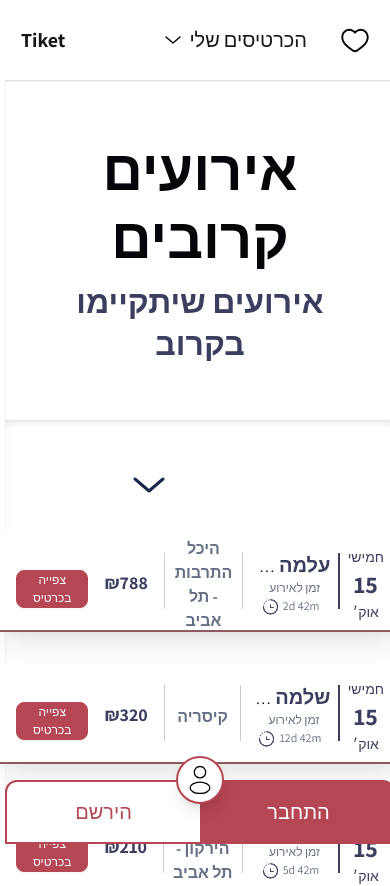
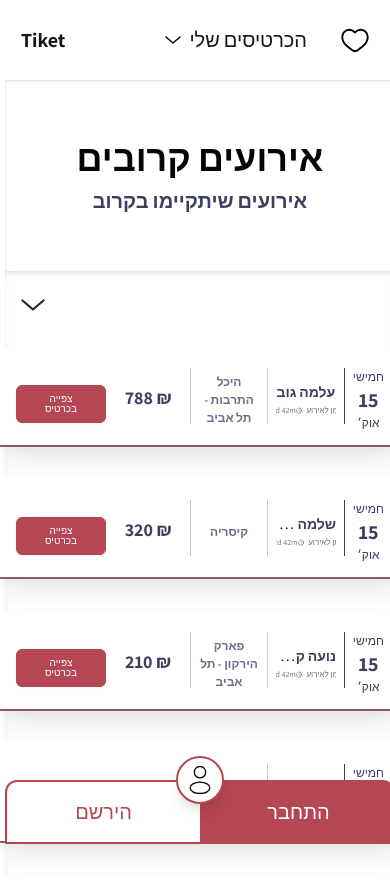
Before and after one commit to tiketuser/Tiket, a Next.js app: page /MyTickets in a window 390 px wide. Shown: the top 886 px of the page. Built offline with nearby package versions, Linux system fonts and the light colour scheme.

Commit message:
finished responsiveness for my-tickets and my-listings

```diff
--- a/app/MyTickets/page.tsx
+++ b/app/MyTickets/page.tsx
@@ -57,14 +57,20 @@ const MyTickets = ({ params }: Props) => {
   return (
     <div>
       <NavBar />
-      <TitleSubtitle title="אירועים קרובים" subtitle="אירועים שיתקיימו בקרוב" />
+      <div className="w-full">
+        <TitleSubtitle
+          title="אירועים קרובים"
+          subtitle="אירועים שיתקיימו בקרוב"
+        />
 
-      <div className="pt-14 pr-32 pb-14 pl-32 gap-8 shadow-small-inner">
+        <div className="pt-5 md:pt-14 px-4 md:px-8 lg:px-32 pb-5 md:pb-14 gap-4 md:gap-8 shadow-small-inner w-full">
           <Image
             src={ArrowIcon}
-          alt="Arrow icon"
+            alt="Arrow Icon"
+            width={32}
+            height={18}
             onClick={toggleUpcomingCardsVisibility}
-          className={`h-[18px] w-[32px] float-end cursor-pointer transition-transform duration-700 ${
+            className={`w-6 h-7 md:w-8 md:h-5  float-end cursor-pointer transition-transform duration-700 ${
               showUpcoming ? "rotate-0" : "rotate-180"
             }`}
           />
@@ -83,7 +89,6 @@ const MyTickets = ({ params }: Props) => {
                       title={card.title}
                       price={card.price}
                       timeLeft={card.timeLeft}
-                    seatLocation=""
                       buttonAction="צפייה בכרטיס"
                     />
                   </div>
@@ -91,13 +96,16 @@ const MyTickets = ({ params }: Props) => {
               ))}
           </div>
         </div>
+
         <TitleSubtitle title="היסטוריית רכישות" subtitle="אירועים שהסתיימו" />
-      <div className="pt-14 pr-32 pb-14 pl-32 gap-8 shadow-small-inner">
+        <div className="pt-5 md:pt-14 px-4 md:px-8 lg:px-32 pb-5 md:pb-14 gap-4 md:gap-8 shadow-small-inner">
           <Image
             src={ArrowIcon}
-          alt="Arrow icon"
+            alt="Arrow Icon"
+            width={32}
+            height={18}
             onClick={togglePurchasesCardsVisibility}
-          className={`h-[18px] w-[32px] float-end cursor-pointer transition-transform duration-700 ${
+            className={`w-6 h-7 md:w-8 md:h-5 float-end cursor-pointer transition-transform duration-700 ${
               showPurchases ? "rotate-0" : "rotate-180"
             }`}
           />
@@ -123,6 +131,7 @@ const MyTickets = ({ params }: Props) => {
               ))}
           </div>
         </div>
+      </div>
       <Footer />
     </div>
   );
--- a/app/components/SingleCard/SingleCard.tsx
+++ b/app/components/SingleCard/SingleCard.tsx
@@ -15,7 +15,7 @@ interface SingleCardProps {
   price: number;
   soldOut?: boolean;
   tag?: string;
-  seatLocation: string;
+  seatLocation?: string;
   ticketsLeft?: number;
   timeLeft?: string;
   buttonAction: string;
@@ -39,56 +39,55 @@ const SingleCard: React.FC<SingleCardProps> = ({
     <div className="flex items-center justify-between sm:border-b-4 border-b-2 border-highlight sm:pt-4 sm:pr-12 sm:pb-4 sm:pl-8 sm:gap-14 xs:pt-2 xs:pr-4 xs:pb-2 xs:pl-4 pt-2 pr-1 pb-2 pl-1 gap-2 shadow-large w-[300px] xs:w-[400px] sm:w-auto sm:h-[128px] xs:h-[100px] h-[85px] bg-white select-none transition-transform duration-700  hover:scale-[1.01] cursor-pointer">
       {/* Date Section */}
       <div className="flex flex-col items-center">
-        <span className="sm:text-text-large xs:text-text-small text-text-extra-small sm:leading-[30px] mt-2 font-normal text-strongText">
+        <span className="sm:text-text-large xs:text-text-extra-small text-[10px] sm:leading-[30px] mt-2 font-normal text-strongText">
           חמישי
         </span>
-        <span className="sm:text-heading-3-desktop xs:text-heading-5-desktop text-heading-6-mobile  font-bold text-strongText sm:leading-[40px]">
+        <span className="sm:text-heading-3-desktop xs:text-heading-6-desktop text-text-regular  font-bold text-strongText sm:leading-[40px]">
           15
         </span>
-        <span className="sm:text-text-large xs:text-text-small text-text-extra-small sm:leading-[30px]  font-normal text-strongText">
+        <span className="sm:text-text-large xs:text-text-extra-small text-[10px] sm:leading-[30px]  font-normal text-strongText">
           אוק׳
         </span>
       </div>
       {/* Divider */}
       <div className="sm:w-[3px] sm:h-24 w-[2px] h-[56px] bg-strongText"></div>
       {/* Event Title Section */}
-      <div className="text-center mt-1 whitespace-nowrap truncate sm:max-w-[250px] xs:max-w-[90px] max-w-[60px]">
-        <div className="flex items-center justify-center sm:w-[250px] w-[90px]">
-          {tag && (
-            <span className="flex justify-center items-center bg-highlight mt-2 w-14 h-6 text-white text-text-extra-small leading-[18px] font-semibold text-center">
+      <div className="text-center mt-1 whitespace-nowrap truncate sm:max-w-[250px] xs:max-w-[200px] max-w-[200px] sm:w-[300px] xs:w-[150px] w-[180px]">
+        {tag && (
+          <div className="flex items-center justify-center sm:w-[250px] xs:w-[60px] w-[50px]">
+            <span className="flex justify-center items-center bg-highlight mt-2 sm:w-14 sm:h-6 xs:w-12 w-10 text-white sm:text-text-extra-small xs:text-[10px] text-[8px] leading-[18px] font-semibold text-center">
               {tag}
             </span>
-          )}
-        </div>
-        <span className="sm:text-heading-3-desktop xs:text-heading-6-desktop text-text-small font-bold text-strongText ">
+          </div>
+        )}
+        <span className="sm:text-heading-3-desktop xs:text-text-small text-[10px] font-bold text-strongText ">
           {title}
         </span>
 
         {timeLeft && (
-          <div className="flex sm:flex-nowrap flex-wrap items-center justify-center text-weakTextBluish sm:text-text-medium xs:text-text-extra-small text-text-extra-small sm:mt-2">
-            <span className="ml-2">זמן לאירוע</span>
-
-            <span>{timeLeft}</span>
+          <div className="flex sm:flex-nowrap items-center justify-center text-weakTextBluish sm:text-text-medium xs:text-[8px] text-[6px] sm:mt-2">
+            <span className="sm:ml-2 ml-1">זמן לאירוע</span>
             <Image
               src={TimeLeftIcon}
               alt="Time Left"
-              className="sm:h-[19px] sm:w-[17px] h-[19px] w-[17px] mr-1"
+              className="sm:h-[19px] sm:w-[17px] h-[6px] xs:w-[7px] xs:h-[7px] w-[17px] sm:ml-2"
             />
+            <span>{timeLeft}</span>
           </div>
         )}
       </div>
       <div className="sm:w-[3px] sm:h-24 w-[1.5px] h-[56px] bg-weakText"></div>{" "}
       {/* Divider */}
       {/* Location Section */}
-      <div className="text-center mt-2 sm:text-heading-5-desktop xs:text-text-regular text-text-small font-bold text-weakTextBluish sm:w-[250px] w-[90px]">
+      <div className="text-center mt-2 sm:text-heading-5-desktop xs:text-text-extra-small text-[8px] font-bold text-weakTextBluish sm:w-[250px] xs:w-[150px] w-[150px] ">
         <span>{seatLocation || location}</span>
       </div>
       {/* Divider */}
       <div className="sm:w-[3px] sm:h-24 h-[56px] w-[1.5px] bg-weakText"></div>
       {/* Price Section */}
-      <div className="flex sm:flex-row flex-col h-[50px] items-center text-center sm:mt-0 mt-3 sm:gap-4 gap-0">
-        <span className="text-strongText mt-2 mr-2 sm:text-heading-4-desktop text-heading-6-mobile font-extraBold sm:leading-10">
-          ₪{price}
+      <div className="flex sm:flex-row flex-col h-[50px] items-center text-center sm:mt-0 mt-3 sm:gap-4 gap-0 w-[130px] xs:w-[150px]">
+        <span className="text-strongText xs:mt-2 mt-4 xs:mr-2 mr-1 sm:text-heading-4-desktop xs:text-heading-6-mobile text-text-extra-small font-extraBold sm:leading-10">
+          ₪ {price}
         </span>
         {priceBefore && (
           <span className="text-weakTextBluish font-bold sm:text-text-large text-text-small line-through sm:leading-7">
@@ -104,7 +103,7 @@ const SingleCard: React.FC<SingleCardProps> = ({
       {/* Action Button */}
       <Link href="/EventPage">
         <button
-          className="btn mt-4 mr-2 btn-primary min-h-0 sm:w-auto sm:h-auto xs:h-auto xs:w-auto h-auto w-auto text-white sm:text-text-large xs:text-text-extra-small  font-normal"
+          className="btn mt-4 mr-2 rounded-md btn-primary min-h-0 sm:w-auto sm:h-auto xs:h-auto xs:w-[90px] w-[75px] h-auto xs:py-2 py-2 text-white sm:text-text-large xs:text-[10px] text-[8px] font-normal"
           onClick={() => setCheckoutDialogOpen(true)}
         >
           {buttonAction}
--- a/app/components/TitleSubtitle/TitleSubtitle.tsx
+++ b/app/components/TitleSubtitle/TitleSubtitle.tsx
@@ -6,14 +6,17 @@ interface Props {
 const TitleSubtitle: React.FC<Props> = ({ title, subtitle }) => {
   return (
     <div className="pt-14 pr-6 pb-14 pl-6 shadow-xsmall-inner">
-    <div className="flex justify-center flex-col gap-2 text-center" dir="rtl">
-      <h1 className="text-heading-1-desktop font-bold leading-[68px] text-subtext">
-        {title}
-      </h1>
-      <p className="text-heading-4-desktop font-extrabold leading-[42px] text-strongText">
-        {subtitle}
-      </p>
-    </div>
+      <div
+        className="flex justify-center flex-col sm:gap-2 gap-2 text-center"
+        dir="rtl"
+      >
+        <h1 className="sm:text-heading-1-desktop text-heading-2-mobile font-bold sm:leading-[68px] text-subtext">
+          {title}
+        </h1>
+        <p className="sm:text-heading-4-desktop text-heading-5-mobile  font-extrabold sm:leading-[42px] text-strongText">
+          {subtitle}
+        </p>
+      </div>
     </div>
   );
 };
```
Lines whose indentation alone changed are shown as unchanged.
